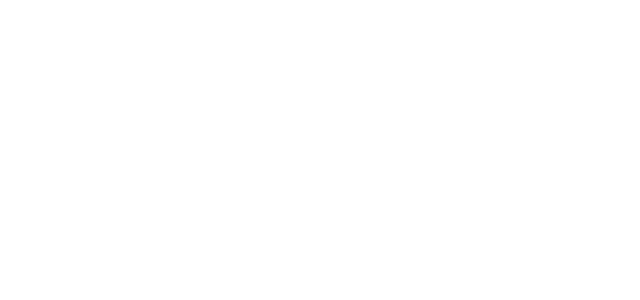
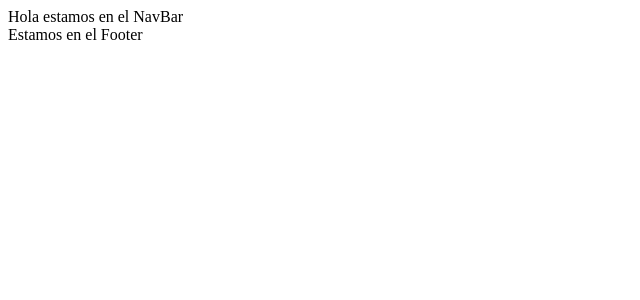
Before and after one commit to franco-maidana/Proyecto-Con-Mari, a React (Vite) app in the folder Que salga/: page / in a window 1280 px wide. Shown: the top 300 px of the page, without its empty margins (0-640 px from the left). Built offline with nearby package versions, Linux system fonts and the light colour scheme.

Commit message:
se agregaron carpetas de navbar y footer

```diff
--- a/Que salga/package.json
+++ b/Que salga/package.json
@@ -11,7 +11,8 @@
   },
   "dependencies": {
     "react": "^18.3.1",
-    "react-dom": "^18.3.1"
+    "react-dom": "^18.3.1",
+    "react-router-dom": "^6.26.0"
   },
   "devDependencies": {
     "@eslint/js": "^9.8.0",
--- a/Que salga/src/App.jsx
+++ b/Que salga/src/App.jsx
@@ -1,11 +1,13 @@
 import { useState } from 'react'
+import NavBar from './components/NavBar/NavBar'
+import Footer from './components/Footer/Footer'
 
 function App() {
 
   return (
     <>
-
-
+      <NavBar/>
+      <Footer/>
     </>
   )
 }
--- /dev/null
+++ b/Que salga/src/components/Footer/Footer.jsx
@@ -0,0 +1,11 @@
+import React from 'react'
+
+const Footer = () => {
+  return (
+    <div>
+      Estamos en el Footer
+    </div>
+  )
+}
+
+export default Footer
--- /dev/null
+++ b/Que salga/src/components/NavBar/NavBar.jsx
@@ -0,0 +1,11 @@
+import React from 'react'
+
+const NavBar = () => {
+  return (
+    <div>
+      Hola estamos en el NavBar
+    </div>
+  )
+}
+
+export default NavBar
```
Also changed, not shown: 1 other file (tests, documents, lock files or other folders).
